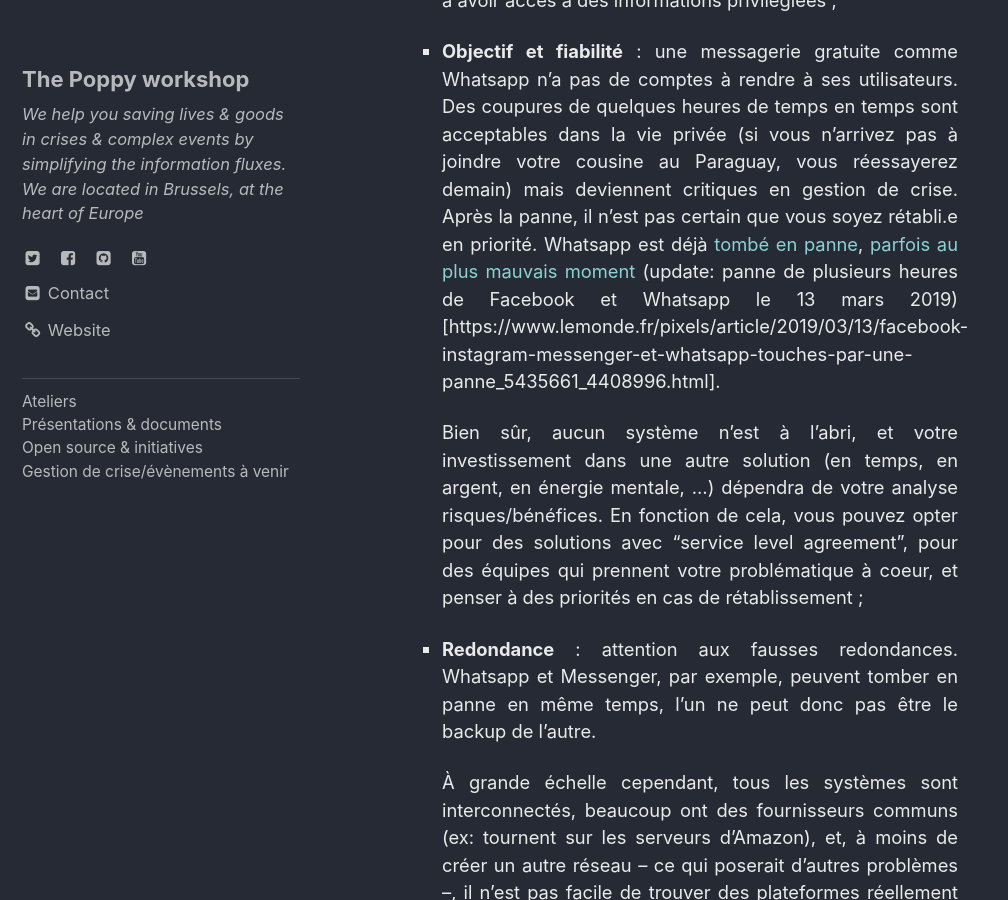
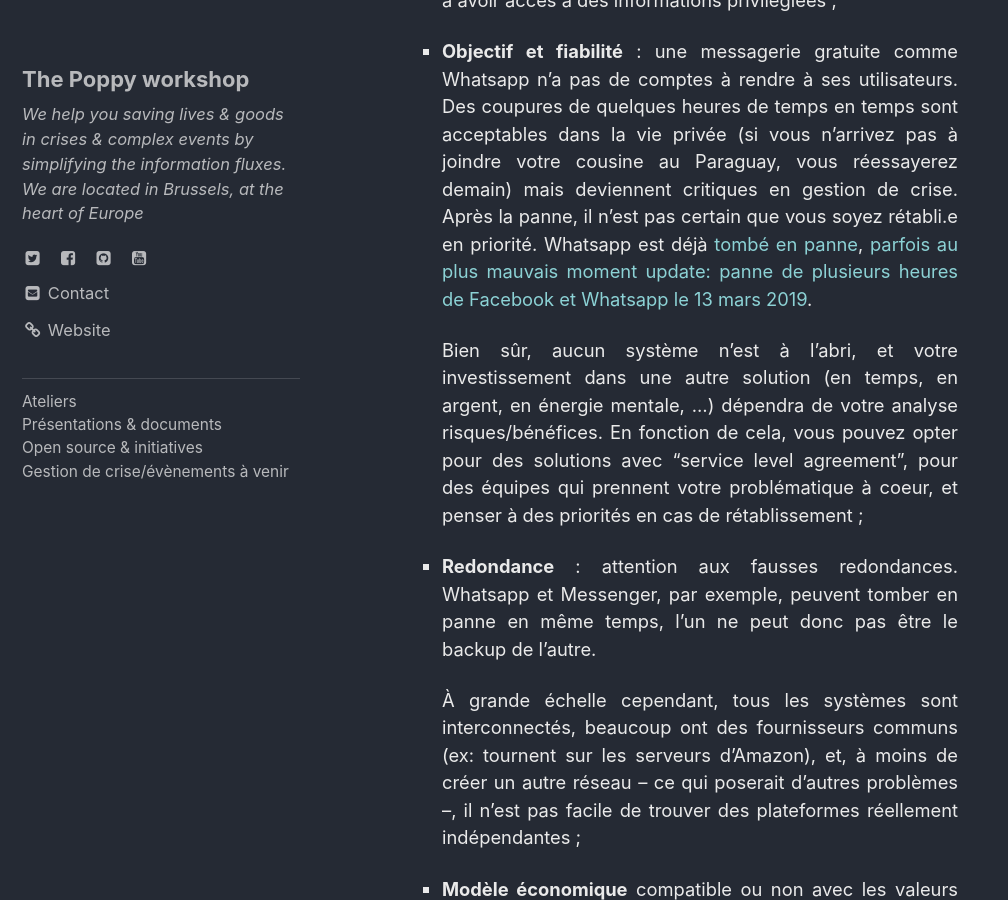
Before and after one commit to ccloquet/ccloquet.github.io, a Jekyll site: the page built from _posts/2019-01-29-Whatsapp.md, in a window 1280 px wide and 900 px high, scrolled down 4825 px. Shown: the whole window, without its empty margins (0-1008 px from the left). Built offline with Jekyll 4.4.1, drawn with Linux system fonts in a browser that asks for light colours; cached includes are drawn as plain includes.

Commit message:
Update 2019-01-29-Whatsapp.md

```diff
--- a/_posts/2019-01-29-Whatsapp.md
+++ b/_posts/2019-01-29-Whatsapp.md
@@ -55,7 +55,7 @@ Pour commencer, un petit détour par quelques critères guidant le choix des moy
     - **Pas de gestion d'entreprise** : vous ne bénéficiez pas d'un répertoire géré globalement, le vol ou la perte de votre GSM peut être désastreux pour votre institution, sans qu'elle ne puisse bloquer votre application de messagerie à distance, votre institution n'a pas de vue sur les précautions que vous prenez ou non pour protéger vos données, le GDPR risque de ne pas être respecté, …
 
 	     Cela a notamment pour conséquence que si une personne quitte votre institution, vous devrez penser à la retirer manuellement du groupe concerné. À défaut, des personnes n'ayant plus le *besoin d'en connaître* continuent à avoir accès à des informations privilégiées ;
-     - <b>Objectif et fiabilité</b> : une messagerie gratuite comme Whatsapp n'a pas de comptes à rendre à ses utilisateurs. Des coupures de quelques heures de temps en temps sont acceptables dans la vie privée (si vous n'arrivez pas à joindre votre cousine au Paraguay, vous réessayerez demain) mais  deviennent critiques en gestion de crise. Après la panne, il n'est pas certain que vous soyez rétabli.e en priorité. Whatsapp est déjà [tombé en panne](https://geeko.lesoir.be/2018/06/14/la-messagerie-de-whatsapp-en-panne-ce-matin/), [parfois au plus mauvais moment](https://www.lalibre.be/economie/digital/le-service-de-messagerie-whatsapp-en-panne-a-quelques-heures-du-nouvel-an-5a493bb1cd7083db8b4e52f4) (update: panne de plusieurs heures de Facebook et Whatsapp le 13 mars 2019)[https://www.lemonde.fr/pixels/article/2019/03/13/facebook-instagram-messenger-et-whatsapp-touches-par-une-panne_5435661_4408996.html].
+     - <b>Objectif et fiabilité</b> : une messagerie gratuite comme Whatsapp n'a pas de comptes à rendre à ses utilisateurs. Des coupures de quelques heures de temps en temps sont acceptables dans la vie privée (si vous n'arrivez pas à joindre votre cousine au Paraguay, vous réessayerez demain) mais  deviennent critiques en gestion de crise. Après la panne, il n'est pas certain que vous soyez rétabli.e en priorité. Whatsapp est déjà [tombé en panne](https://geeko.lesoir.be/2018/06/14/la-messagerie-de-whatsapp-en-panne-ce-matin/), [parfois au plus mauvais moment](https://www.lalibre.be/economie/digital/le-service-de-messagerie-whatsapp-en-panne-a-quelques-heures-du-nouvel-an-5a493bb1cd7083db8b4e52f4) [update: panne de plusieurs heures de Facebook et Whatsapp le 13 mars 2019](https://www.lemonde.fr/pixels/article/2019/03/13/facebook-instagram-messenger-et-whatsapp-touches-par-une-panne_5435661_4408996.html).
 
 	     Bien sûr, aucun système n'est à l'abri, et votre investissement dans une autre solution (en temps, en argent, en énergie mentale, ...) dépendra de votre analyse risques/bénéfices. En fonction de cela, vous pouvez opter pour des solutions avec "service level agreement", pour des équipes qui prennent votre problématique à coeur, et penser à des priorités en cas de rétablissement ;
      - <b>Redondance</b> : attention aux fausses redondances. Whatsapp et Messenger, par exemple, peuvent tomber en panne en même temps, l'un ne peut donc pas être le backup de l'autre.
```
